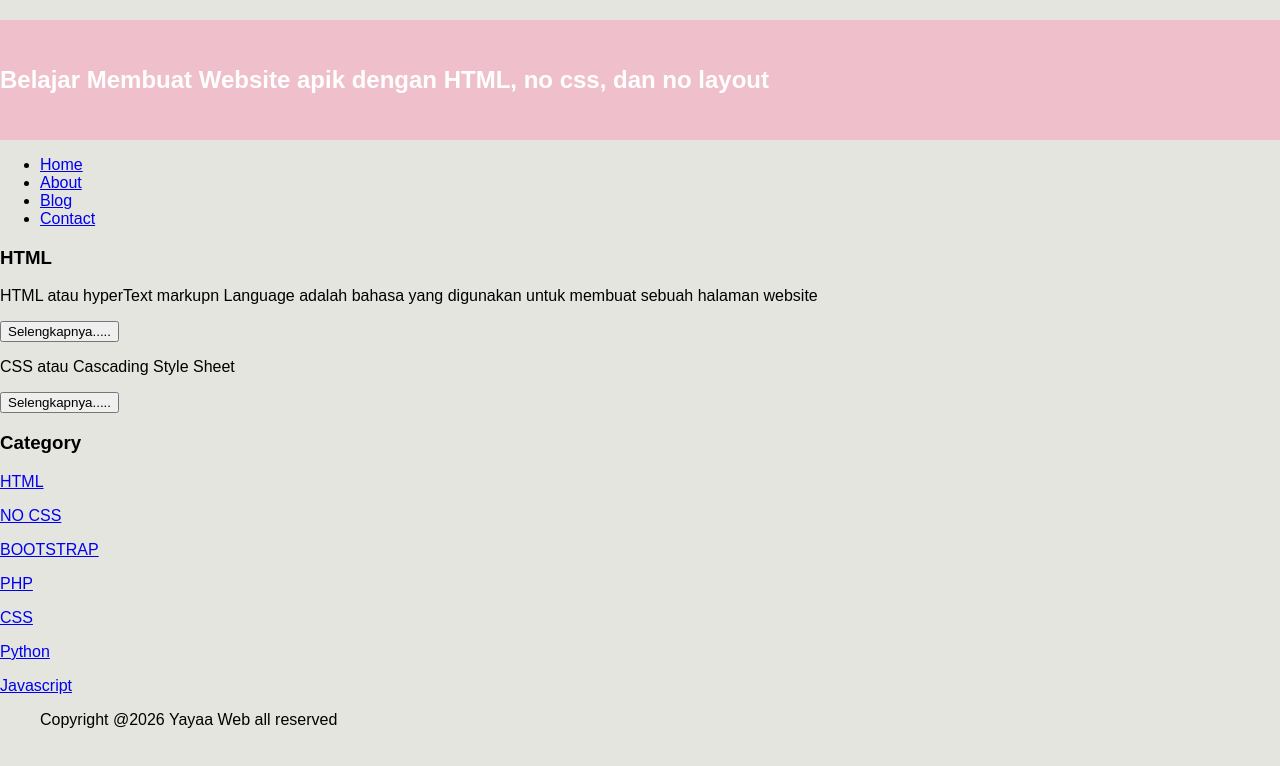
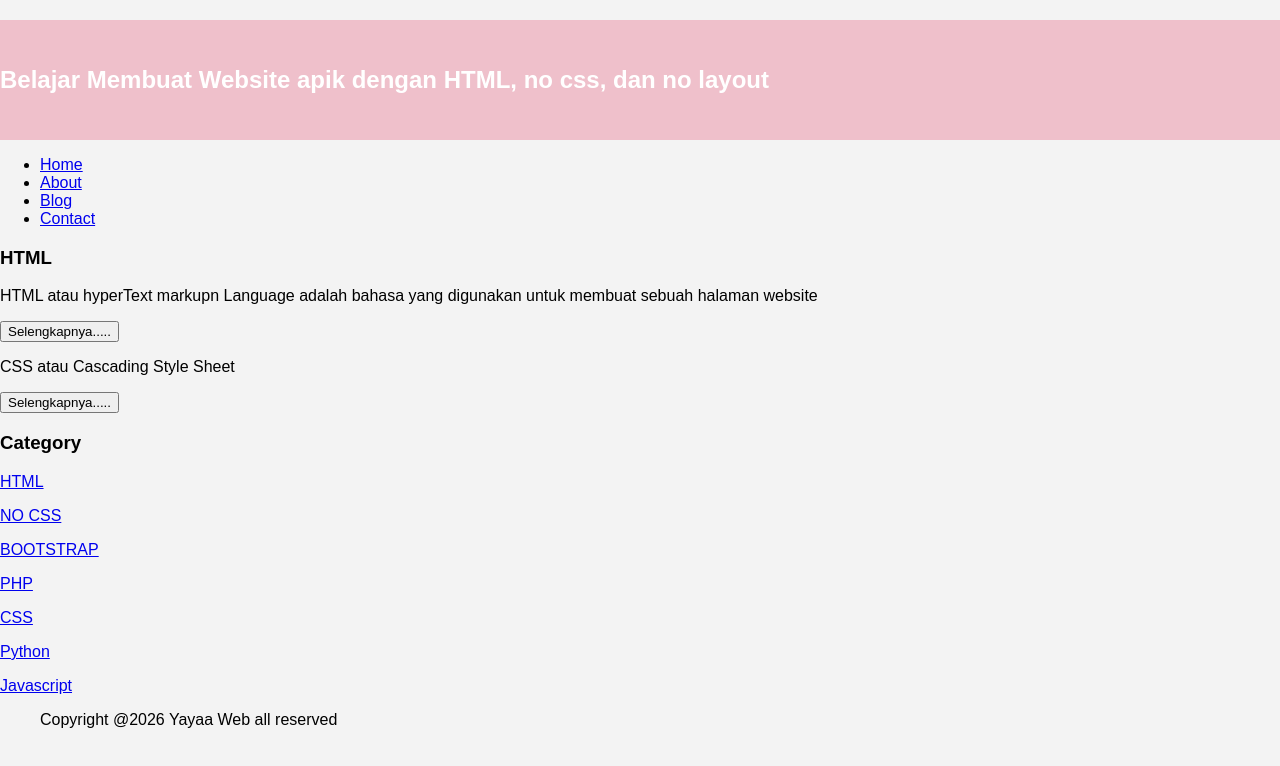
Before and after one commit to azkiah755-cmyk/Yaya-Web, a plain HTML site: page index.html in a window 1280 px wide. Drawn offline with Linux system fonts and the light colour scheme.

Commit message:
Update body and header styles in style.css

```diff
--- a/style.css
+++ b/style.css
@@ -1,5 +1,5 @@
 body {
-    background:#E5E5E0;
+    background:#f3f3f3;
     color:#000000;
     widht:100%;
     font-family:sans-serif;
```
